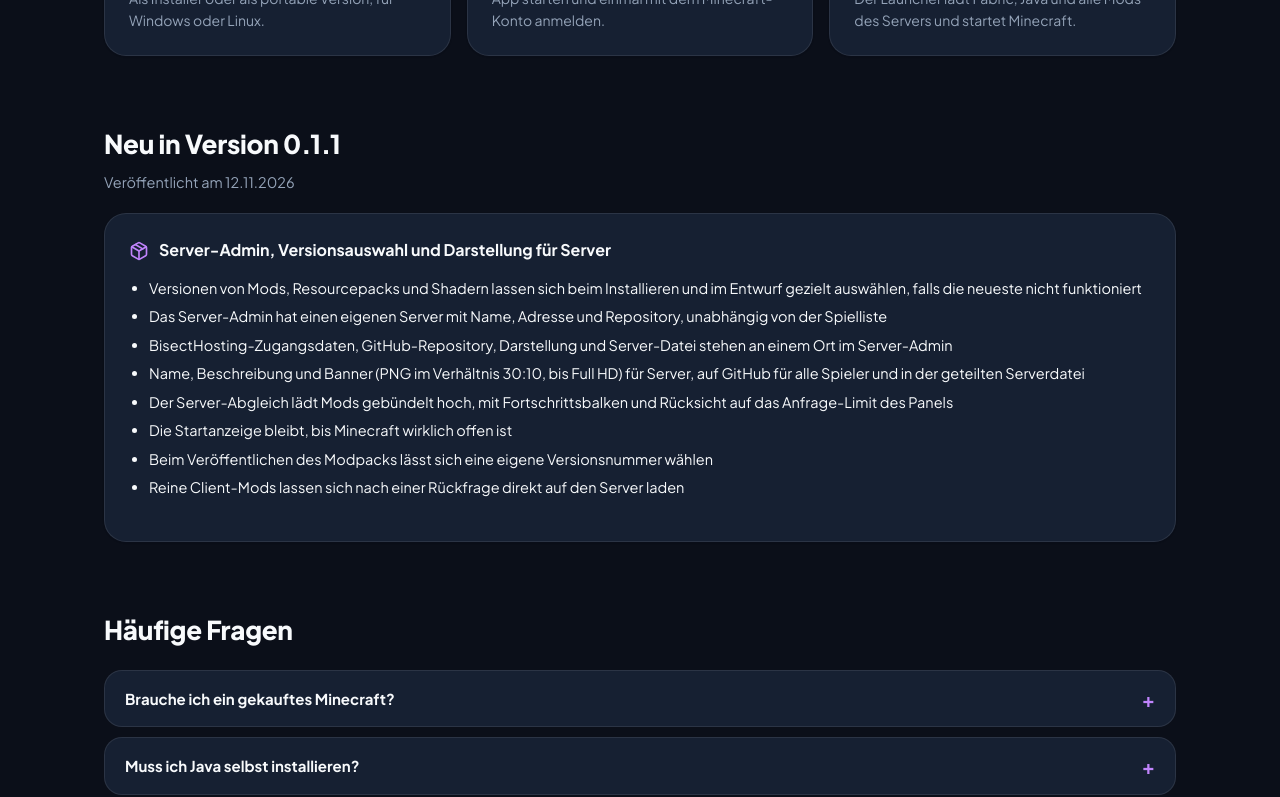
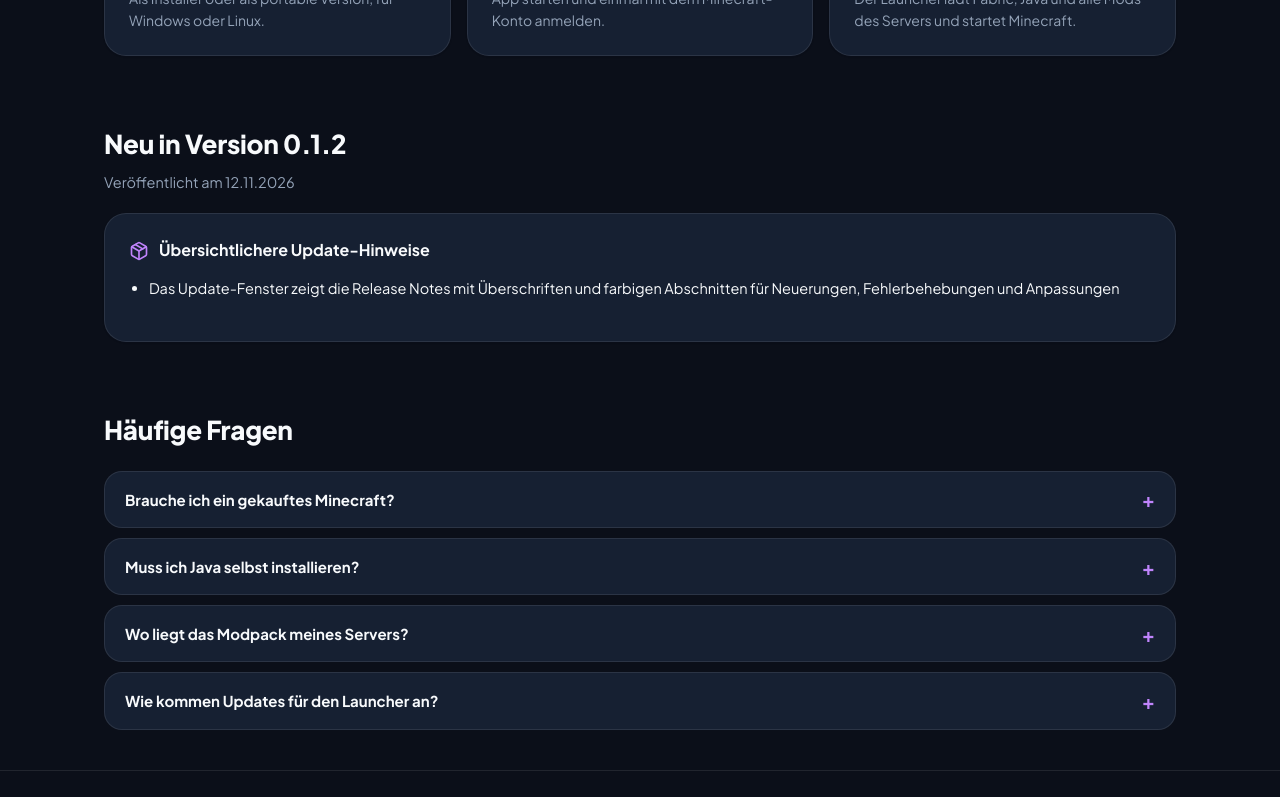
Before and after one commit to dPandl/dP-Launcher, a React (Vite) app: page / in a window 1280 px wide. Shown: the part 2000-2797 px from the top of the page. Built offline with nearby package versions, Linux system fonts and the light colour scheme.

Commit message:
chore: Release Notes für 0.1.2
Co-Authored-By: Claude Sonnet 5.5 <noreply@anthropic.com>

```diff
--- a/src/releaseNotes.js
+++ b/src/releaseNotes.js
@@ -1,4 +1,18 @@
 export const releaseNotes = [
+  {
+    version: '0.1.2',
+    date: '12.11.2026',
+    title: 'Übersichtlichere Update-Hinweise',
+    whatsNew: [
+      'Das Update-Fenster zeigt die Release Notes mit Überschriften und farbigen Abschnitten für Neuerungen, Fehlerbehebungen und Anpassungen'
+    ],
+    bugFixes: [
+      'Die Release Notes im Update-Fenster erscheinen nicht mehr als roher Text mit Markdown-Zeichen'
+    ],
+    adjustments: [
+      'Die Webseite nutzt das App-Icon als Tab-Symbol'
+    ]
+  },
   {
     version: '0.1.1',
     date: '12.11.2026',
```
